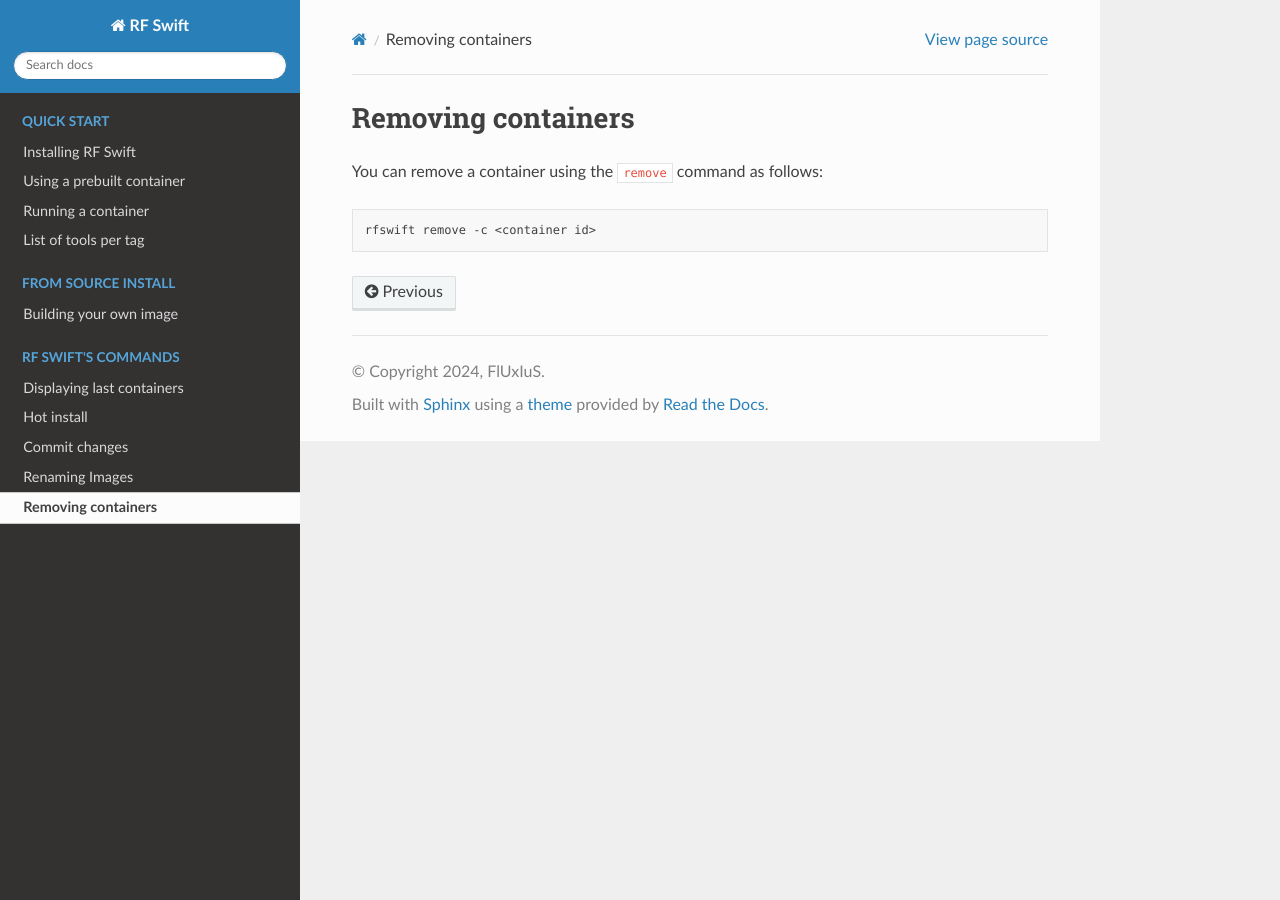
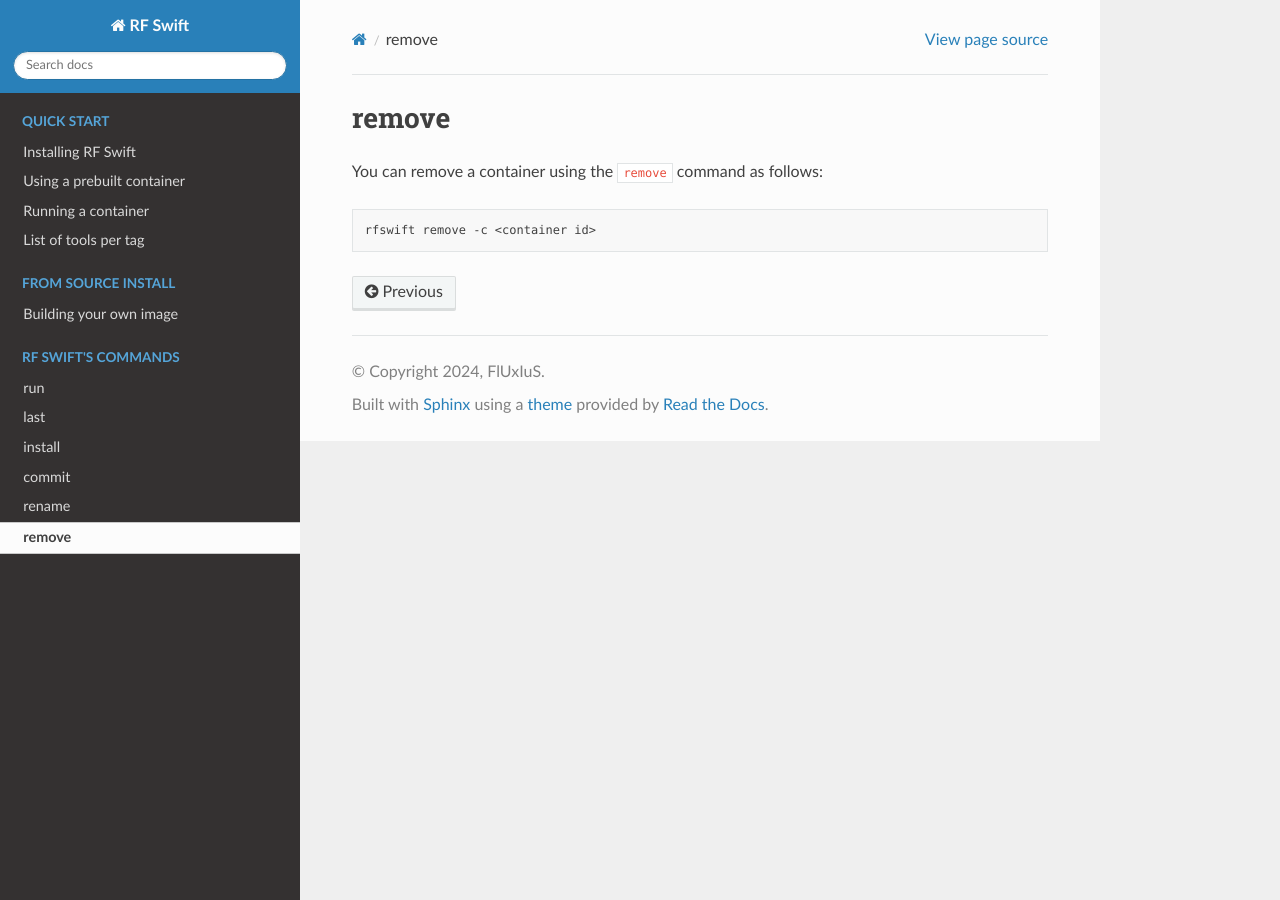
Before and after one commit to PentHertz/RF-Swift-docs, a Sphinx documentation site: the page built from source/commands/removing_containers.rst, in a window 1280 px wide. Built offline with Sphinx 7.4.7 and the Read the Docs theme 2.0.0, drawn with Linux system fonts in a browser that asks for light colours.

Commit message:
Updating commands

```diff
--- a/source/commands/commit_change.rst
+++ b/source/commands/commit_change.rst
@@ -1,7 +1,7 @@
 .. _commit_change:
 
-Commit changes
-==============
+commit
+======
 
 When working with a container, sometimes you want also to save changes or results or states.
 
--- a/source/commands/hot_install.rst
+++ b/source/commands/hot_install.rst
@@ -1,7 +1,7 @@
 .. _hot_install:
 
-Hot install
-============
+install
+=======
 
 If after making your own images, or using one from ``penthertz/rfswift`` you find that an implemented tool is missing, you can always call the associated function as follows by providing the container ID on which you want to perform the installation:
 
@@ -10,6 +10,6 @@ If after making your own images, or using one from ``penthertz/rfswift`` you fin
 	rfswift install -i <install function (called by entrypoint.sh)> -c <container id> [-c <container id>]
 
 
-.. tips::
+.. tip::
 
    This command may be perfect if by anychance you want to install GPU dependencies to finally us it.
--- a/source/commands/last_containers.rst
+++ b/source/commands/last_containers.rst
@@ -1,7 +1,7 @@
 .. _last_containers:
 
-Displaying last containers
-==========================
+last
+====
 
 To get the last 10 containers you have created, you can use the following command:
 
--- a/source/commands/removing_containers.rst
+++ b/source/commands/removing_containers.rst
@@ -1,7 +1,7 @@
 .. _removing_containers:
 
-Removing containers
-===================
+remove
+=======
 
 You can remove a container using the ``remove`` command as follows:
 
--- a/source/commands/renaming_images.rst
+++ b/source/commands/renaming_images.rst
@@ -1,7 +1,7 @@
 .. _renaming_images:
 
-Renaming Images
-===============
+rename
+=======
 
 You can rename images using the ``rename`` command as follows:
 
--- a/source/index.rst
+++ b/source/index.rst
@@ -90,6 +90,7 @@ You feel inspired and want to share you cakes, or you have an issues to report o
    :hidden:
    :caption: RF Swift's commands
 
+   commands/run_command.rst
    commands/last_containers.rst
    commands/hot_install.rst
    commands/commit_change.rst
```
Also changed, not shown: source/commands/run_command.rst (added, +40 -0 lines).
